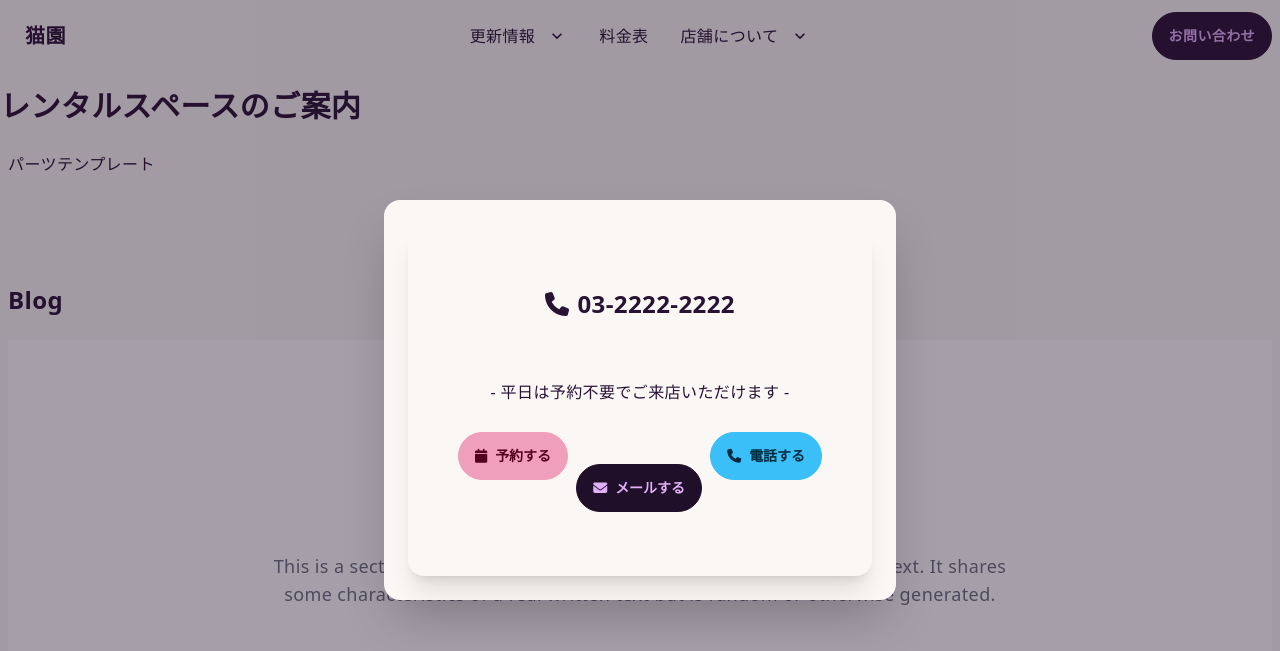
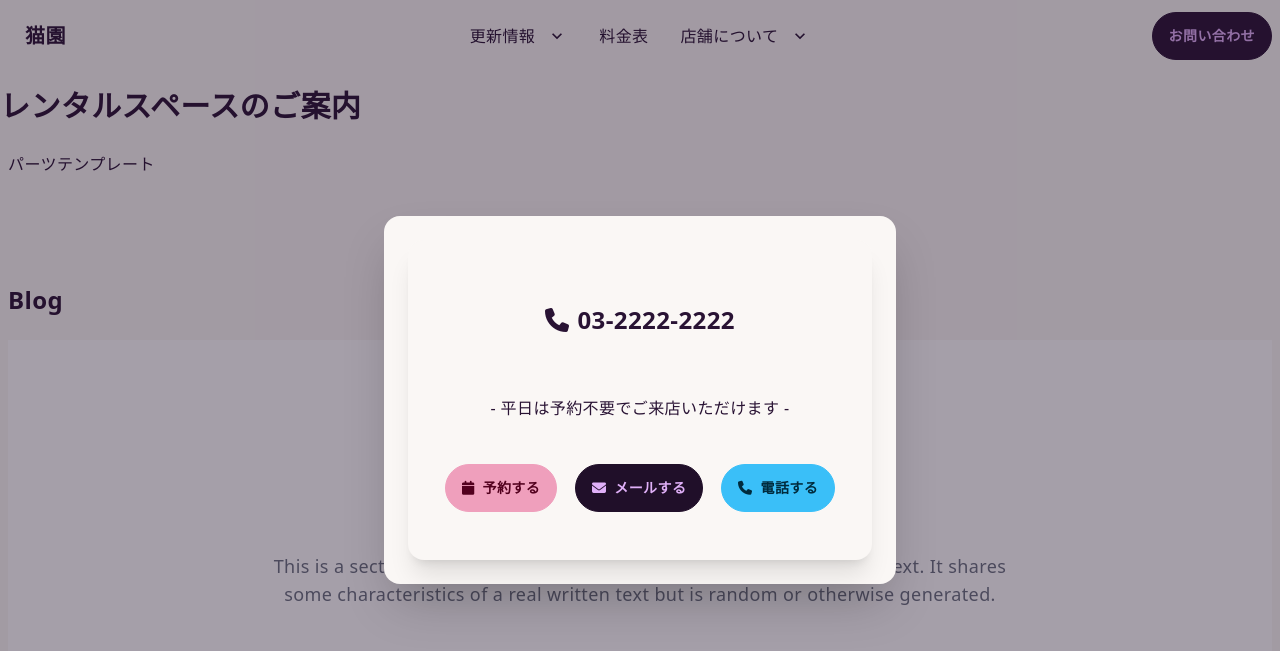
Before and after one commit to chum9625/nekozono-static, a website: page src/lental.html in a window 1280 px wide. Both pictures are taken after a click on the label "お問い合わせ". Shown: the top 651 px of the page. Drawn offline with Linux system fonts and the light colour scheme.

Commit message:
modalボタン修正

```diff
--- a/src/lental.html
+++ b/src/lental.html
@@ -331,10 +331,16 @@
         <div class="card-body text-center">
           <h2 class="py-2"><i class="fa-solid fa-phone"></i>03-2222-2222</h2>
           <p class="">- 平日は予約不要でご来店いただけます -</p>
-          <div class="card-actions justify-center">
-            <button><a href="" class="btn btn-secondary"><i class="fa-solid fa-calendar"></i>予約する</a></button>
-            <button class="my-8"><a href="mailto:" class="btn btn-active"><i class="fa-solid fa-envelope"></i>メールする</a></button>
-            <button><a href="tel:0312345678" class="btn btn-info"><i class="fa-solid fa-phone"></i>電話する</a></button>
+          <div class="card-actions">
+            <p>
+              <a href="" class="btn btn-secondary"><i class="fa-solid fa-calendar"></i>予約する</a>
+            </p>
+            <p>
+              <a href="mailto:" class="btn btn-active"><i class="fa-solid fa-envelope"></i>メールする</a>
+            </p>
+            <p>
+              <a href="tel:0312345678" class="btn btn-info"><i class="fa-solid fa-phone"></i>電話する</a>
+            </p>
           </div>
         </div>
       </div>
```
Also changed, not shown: dist/compiled.css.
